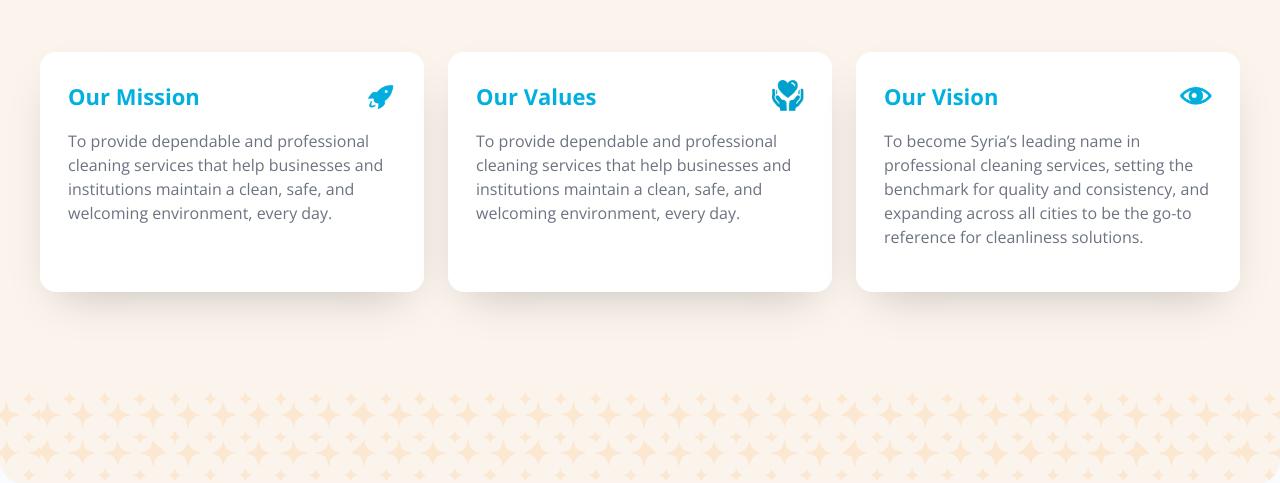
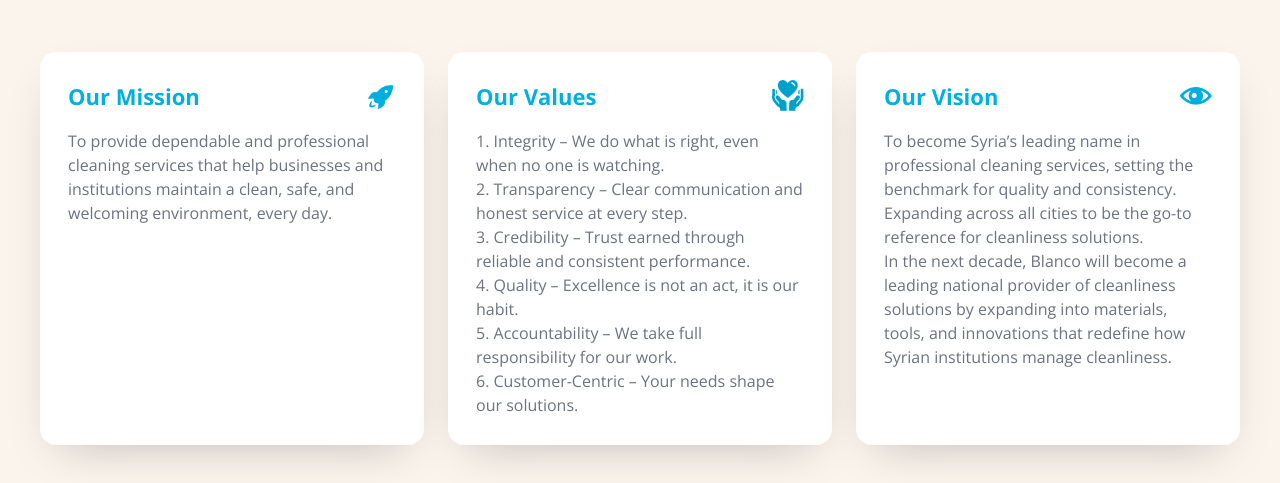
Before and after one commit to MohamadAboHilal/blanco_FE, a React (Vite) app: page /about in a window 1280 px wide. Shown: the part 1700-2183 px from the top of the page. Built offline with nearby package versions, Linux system fonts and the light colour scheme; no server answers.

Commit message:
fixed about us

```diff
--- a/src/components/AboutBlancoSection.jsx
+++ b/src/components/AboutBlancoSection.jsx
@@ -78,7 +78,7 @@ export default function AboutBlancoSection() {
                   />
                 </div>
 
-                <p className="mt-4 text-[15px] md:text-base leading-7 text-[#6B7280]">
+                <p className="mt-4 text-[15px] md:text-base leading-7 text-[#6B7280] whitespace-pre-line">
                   {c.text}
                 </p>
               </div>
--- a/src/i18n.js
+++ b/src/i18n.js
@@ -140,10 +140,10 @@ const resources = {
           "To provide dependable and professional cleaning services that help businesses and institutions maintain a clean, safe, and welcoming environment, every day.",
         values: "Our Values",
         valuesText:
-          "To provide dependable and professional cleaning services that help businesses and institutions maintain a clean, safe, and welcoming environment, every day.",
+          "1. Integrity – We do what is right, even when no one is watching.\n2. Transparency – Clear communication and honest service at every step.\n3. Credibility – Trust earned through reliable and consistent performance.\n4. Quality – Excellence is not an act, it is our habit.\n5. Accountability – We take full responsibility for our work.\n6. Customer-Centric – Your needs shape our solutions.",
         vision: "Our Vision",
         visionText:
-          "To become Syria’s leading name in professional cleaning services, setting the benchmark for quality and consistency, and expanding across all cities to be the go-to reference for cleanliness solutions.",
+          "To become Syria’s leading name in professional cleaning services, setting the benchmark for quality and consistency.\nExpanding across all cities to be the go-to reference for cleanliness solutions.\nIn the next decade, Blanco will become a leading national provider of cleanliness solutions by expanding into materials, tools, and innovations that redefine how Syrian institutions manage cleanliness.",
       },
     },
   },
@@ -280,17 +280,17 @@ const resources = {
         contact: "اتصل بنا",
       },
       aboutBlanco: {
-        about: "عن",
+        about: "حول",
         blanco: "بلانكو",
         mission: "مهمتنا",
         missionText:
-          "تقديم خدمات تنظيف موثوقة واحترافية تساعد الشركات والمؤسسات على الحفاظ على بيئة نظيفة، آمنة، ومرحبة بشكل يومي.",
+          "تقديم خدمات تنظيف موثوقة واحترافية تساعد الشركات والمؤسسات على الحفاظ يومياً على بيئة نظيفة وآمنة ومرحبة.",
         values: "قيمنا",
         valuesText:
-          "تقديم خدمات تنظيف موثوقة واحترافية تساعد الشركات والمؤسسات على الحفاظ على بيئة نظيفة، آمنة، ومرحبة بشكل يومي.",
+          "1. النزاهة – نفعل ما هو صواب حتى عندما لا يرانا أحد.\n2. الشفافية – تواصل واضح وخدمة صادقة في كل خطوة.\n3. المصداقية – ثقة تُكتسب من خلال الأداء الموثوق والمتسق.\n4. الجودة – التميز ليس فعلاً مؤقتاً، بل عادتنا الدائمة.\n5. المساءلة – نتحمل المسؤولية الكاملة عن عملنا.\n6. التركيز على العميل – احتياجاتكم تشكل حلولنا.",
         vision: "رؤيتنا",
         visionText:
-          "أن نصبح الاسم الرائد في سوريا في مجال خدمات التنظيف الاحترافية، ونضع المعيار للجودة والالتزام، مع التوسع في جميع المدن لنكون المرجع الأول لحلول النظافة.",
+          "أن تصبح بلانكو الاسم الرائد في سوريا في مجال خدمات التنظيف الاحترافية، وأن تضع معايير للجودة والاتساق.\nالتوسع في جميع المدن لتكون المرجع الأول لحلول النظافة.\nخلال العقد القادم، ستصبح بلانكو مزوداً وطنياً رائداً لحلول النظافة عبر التوسع في المواد والأدوات والابتكارات التي تعيد تعريف كيفية إدارة المؤسسات السورية للنظافة.",
       },
     },
   },
```
